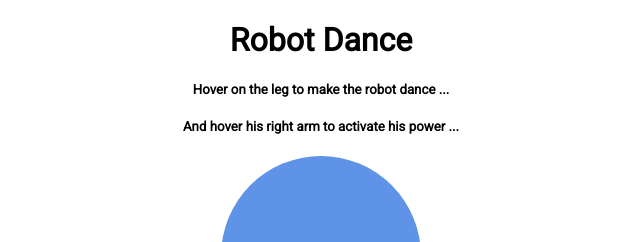
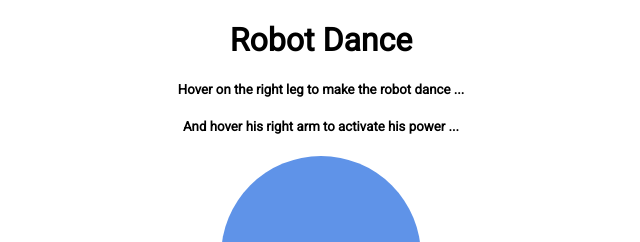
Before and after one commit to nekimuntu/nekimuntu.github.io, a plain HTML site: page index.html in a window 1280 px wide. Shown: the top 242 px of the page, 319-959 px from the left. Drawn offline with nearby package versions, Linux system fonts and the light colour scheme.

Commit message:
Add subtitle

```diff
--- a/index.html
+++ b/index.html
@@ -11,7 +11,7 @@
 </head>
 <body>
 	<h1>Robot Dance</h1>
-	<h5>Hover on the leg to make the robot dance ...</h5>
+	<h5>Hover on the right leg to make the robot dance ...</h5>
 	<h5>And hover his right arm to activate his power ...</h5>
 	<div class="robots">
 		<div class="android">
```
